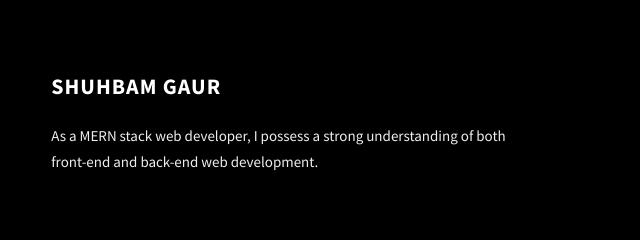
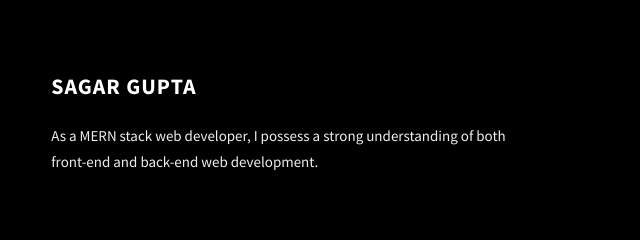
Before and after one commit to sagargupta121102/My-portfolio-master, a website: page index.html in a window 1280 px wide. Shown: the part 4993-5233 px from the top of the page, 0-640 px from the left. Drawn offline with Linux system fonts and the light colour scheme.

Commit message:
Added Initial File

```diff
--- a/index.html
+++ b/index.html
@@ -382,7 +382,7 @@
             </div>
           </div>
           <div class="main-footer__row main-footer__row-2">
-            <h4 class="heading heading-sm text-lt">Shuhbam Gaur</h4>
+            <h4 class="heading heading-sm text-lt">Sagar Gupta</h4>
             <p class="main-footer__short-desc">
               As a MERN stack web developer, I possess a strong understanding of
               both front-end and back-end web development.
```
